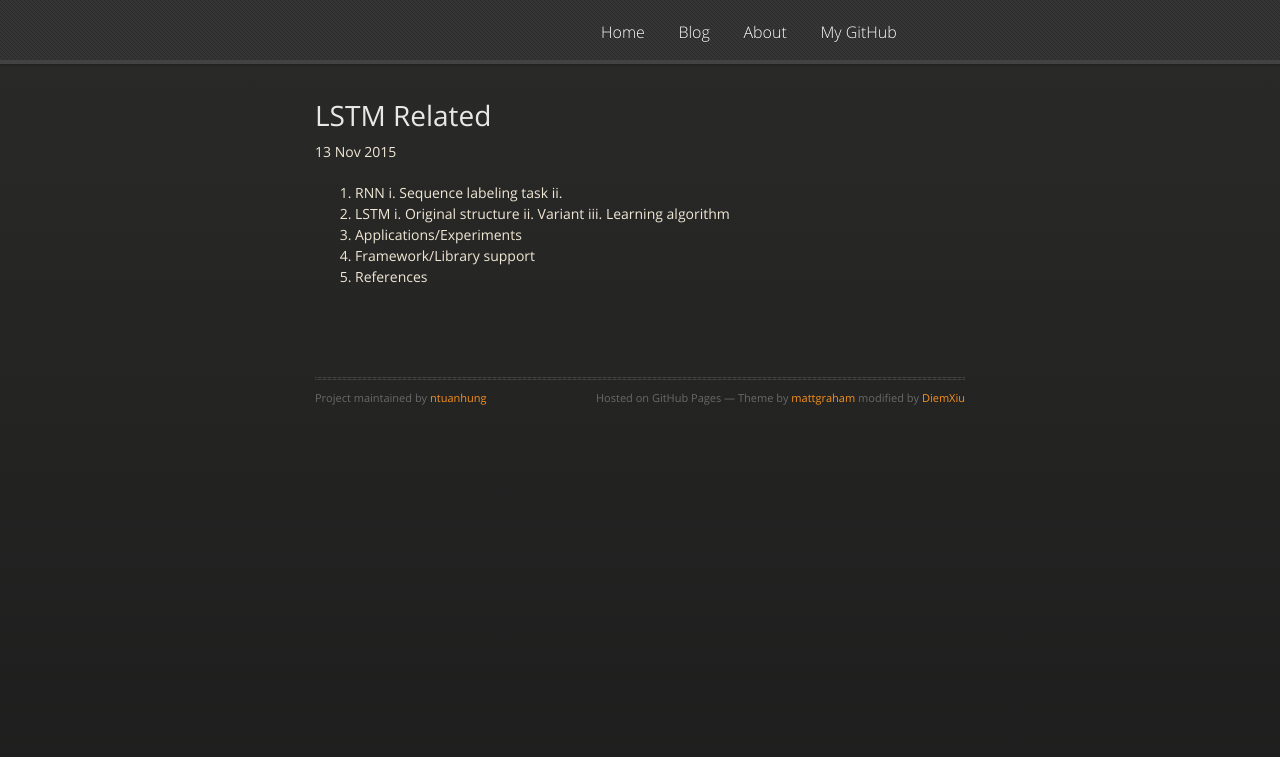
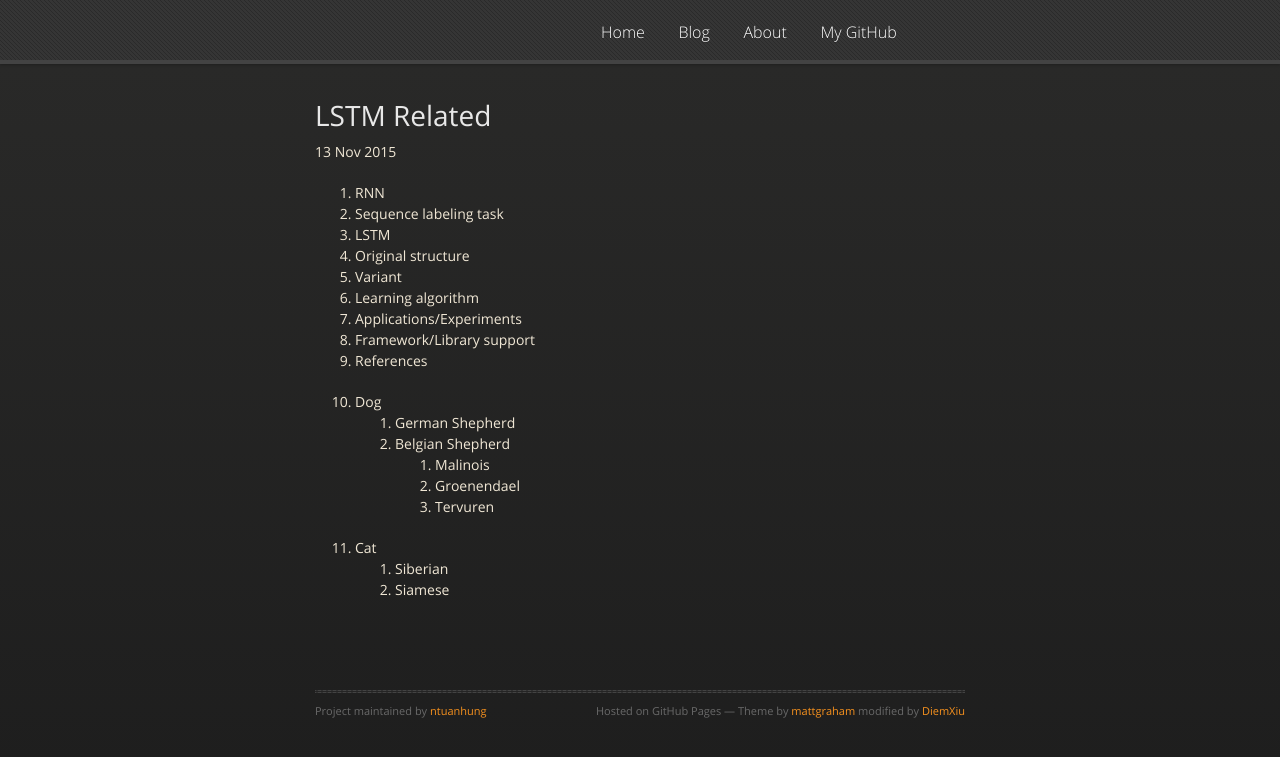
Before and after one commit to ntuanhung/ntuanhung.github.io, a Jekyll site: the page built from _posts/2015-11-13-lstm-related.md, in a window 1280 px wide. Shown: the top 757 px of the page. Built offline with Jekyll 4.4.1, drawn with Linux system fonts in a browser that asks for light colours; nearby versions of some CDN libraries.

Commit message:
Update 2015-11-13-lstm-related.md

```diff
--- a/_posts/2015-11-13-lstm-related.md
+++ b/_posts/2015-11-13-lstm-related.md
@@ -4,12 +4,21 @@ title: "LSTM Related"
 date: 2015-11-13
 ---
 1. RNN
-  i. Sequence labeling task
-  ii.
+  1. Sequence labeling task
 2. LSTM
-  i. Original structure
-  ii. Variant
-  iii. Learning algorithm
+  1. Original structure
+  2. Variant
+  3. Learning algorithm
 3. Applications/Experiments
 4. Framework/Library support
 5. References
+
+1. Dog
+    1. German Shepherd
+    2. Belgian Shepherd
+        1. Malinois
+        2. Groenendael
+        3. Tervuren
+2. Cat
+    1. Siberian
+    2. Siamese
```
